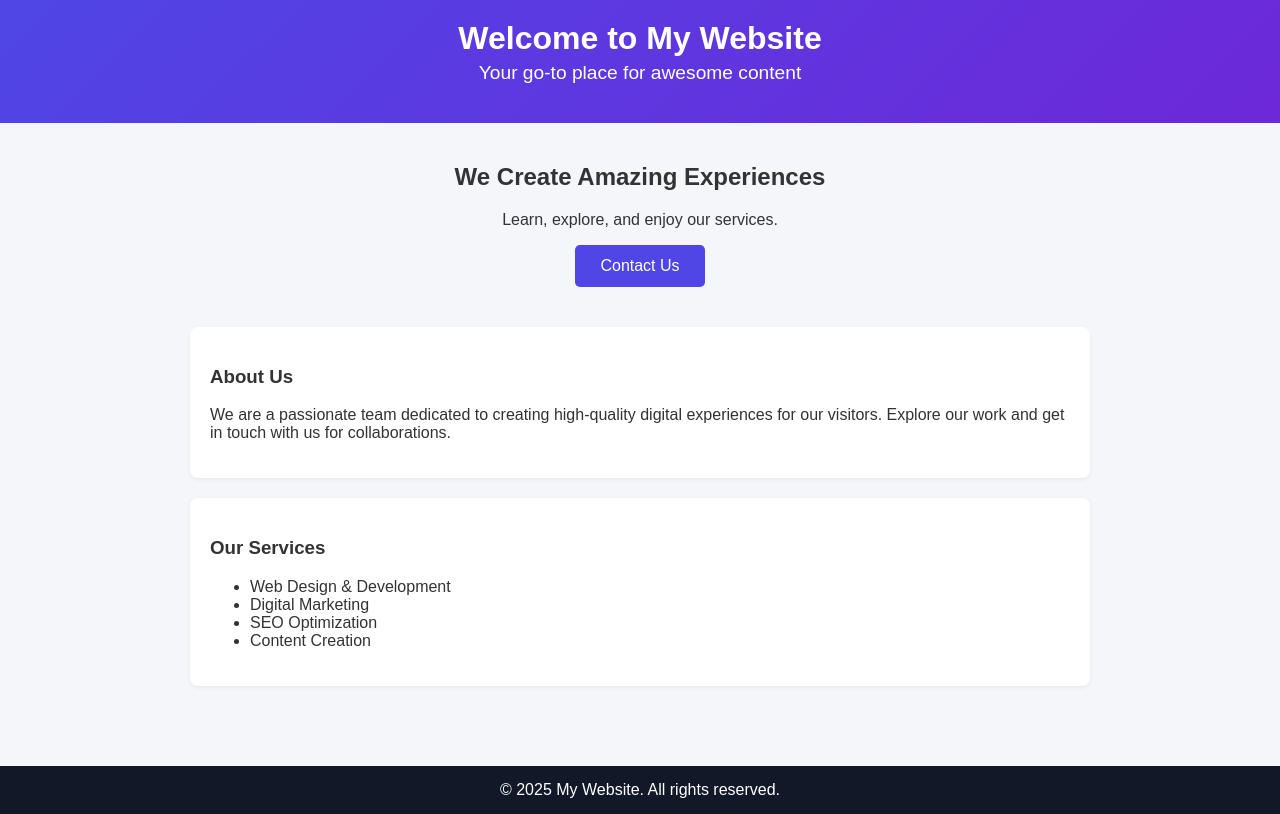
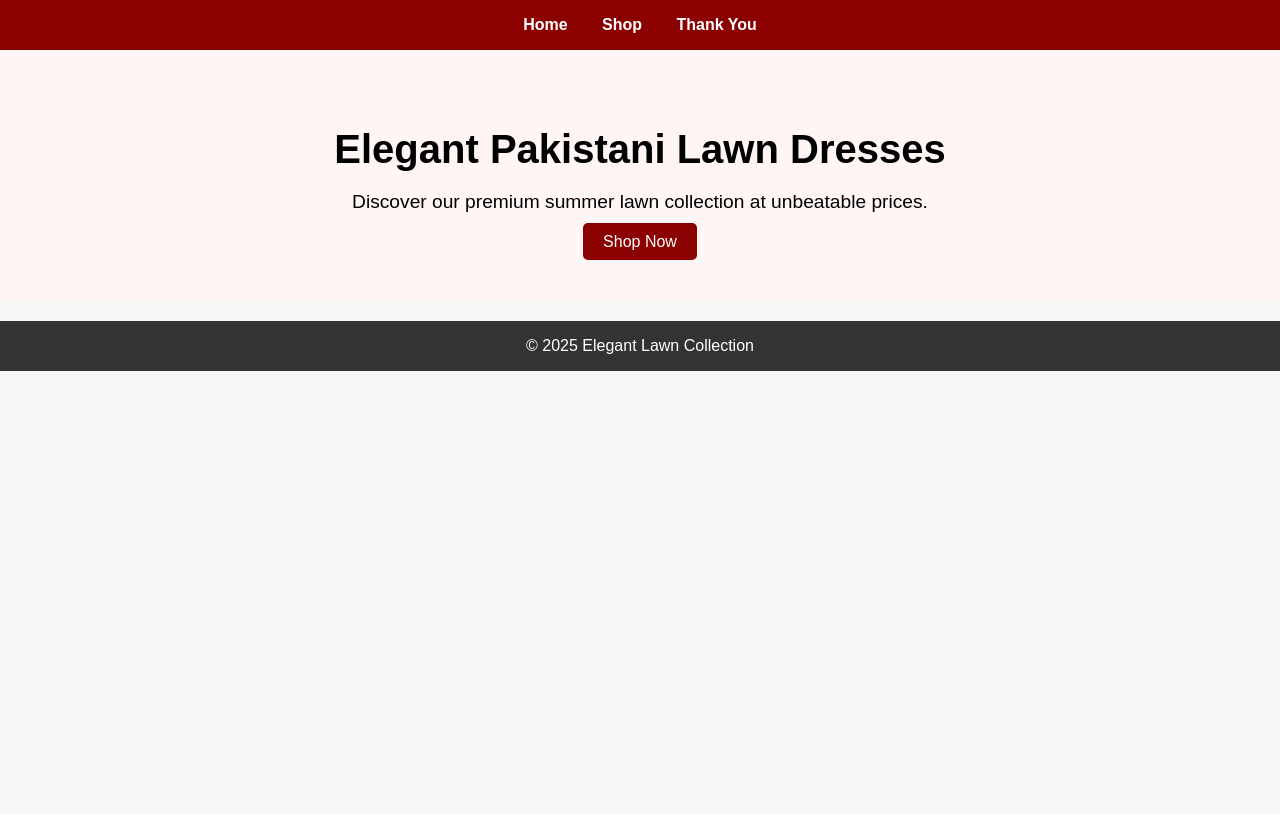
Before and after one commit to mahnurrao/Mahnur, a plain HTML site: page index.html in a window 1280 px wide. Drawn offline with Linux system fonts and the light colour scheme.

Commit message:
Add files via upload

```diff
--- a/index.html
+++ b/index.html
@@ -1,65 +1,18 @@
 <!DOCTYPE html>
 <html lang="en">
 <head>
-  <meta charset="UTF-8" />
-  <meta name="viewport" content="width=device-width, initial-scale=1.0" />
-  <title>My Website</title>
+  <meta charset="UTF-8">
+  <meta name="viewport" content="width=device-width, initial-scale=1.0">
+  <title>Elegant Lawn Collection</title>
   <style>
-    body {
-      margin: 0;
-      font-family: Arial, sans-serif;
-      background-color: #f5f6fa;
-      color: #333;
-    }
-    header {
-      background: linear-gradient(135deg, #4f46e5, #6d28d9);
-      color: white;
-      padding: 20px 0;
-      text-align: center;
-    }
-    header h1 {
-      margin: 0;
-      font-size: 2em;
-    }
-    header p {
-      margin-top: 5px;
-      font-size: 1.2em;
-    }
-    main {
-      padding: 20px;
-      max-width: 900px;
-      margin: auto;
-    }
-    .hero {
-      text-align: center;
-      margin-bottom: 40px;
-    }
-    .hero button {
-      padding: 12px 25px;
-      background-color: #4f46e5;
-      color: white;
-      border: none;
-      border-radius: 5px;
-      font-size: 1em;
-      cursor: pointer;
-    }
-    .hero button:hover {
-      background-color: #4338ca;
-    }
-    .section {
-      background: white;
-      padding: 20px;
-      margin-bottom: 20px;
-      border-radius: 8px;
-      box-shadow: 0 2px 5px rgba(0,0,0,0.05);
-    }
-    footer {
-      background: #111827;
-      color: white;
-      text-align: center;
-      padding: 15px 0;
-      margin-top: 40px;
-    }
+    body { font-family: Arial, sans-serif; margin:0; padding:0; background:#f7f7f7; }
+    header { background:#8B0000; color:white; padding:1em; text-align:center; }
+    nav a { color:white; margin:0 15px; text-decoration:none; font-weight:bold; }
+    .hero { text-align:center; padding:50px 20px; background:#fff5f5; }
+    .hero h1 { font-size:2.5em; margin-bottom:10px; }
+    .hero p { font-size:1.2em; margin-bottom:20px; }
+    .hero a { background:#8B0000; color:white; padding:10px 20px; text-decoration:none; border-radius:5px; }
+    footer { text-align:center; padding:1em; background:#333; color:white; margin-top:20px; }
   </style>
 
   <!-- Meta Pixel Code -->
@@ -72,46 +25,31 @@
     t.src=v;s=b.getElementsByTagName(e)[0];
     s.parentNode.insertBefore(t,s)}(window, document,'script',
     'https://connect.facebook.net/en_US/fbevents.js');
-    fbq('init', 'YOUR_PIXEL_ID_HERE');
+    fbq('init', '24427345723601641';
     fbq('track', 'PageView');
   </script>
   <noscript>
     <img height="1" width="1" style="display:none"
-    src="https://www.facebook.com/tr?id=YOUR_PIXEL_ID_HERE&ev=PageView&noscript=1"/>
+    src="https://www.facebook.com/tr?id=YOUR_PIXEL_ID&ev=PageView&noscript=1"/>
   </noscript>
-  <!-- End Meta Pixel Code -->
 </head>
 <body>
   <header>
-    <h1>Welcome to My Website</h1>
-    <p>Your go-to place for awesome content</p>
+    <nav>
+      <a href="index.html">Home</a>
+      <a href="product.html">Shop</a>
+      <a href="thankyou.html">Thank You</a>
+    </nav>
   </header>
 
-  <main>
-    <section class="hero">
-      <h2>We Create Amazing Experiences</h2>
-      <p>Learn, explore, and enjoy our services.</p>
-      <button id="contactBtn" onclick="fbq('track', 'Contact')">Contact Us</button>
-    </section>
-
-    <section class="section">
-      <h3>About Us</h3>
-      <p>We are a passionate team dedicated to creating high-quality digital experiences for our visitors. Explore our work and get in touch with us for collaborations.</p>
-    </section>
-
-    <section class="section">
-      <h3>Our Services</h3>
-      <ul>
-        <li>Web Design & Development</li>
-        <li>Digital Marketing</li>
-        <li>SEO Optimization</li>
-        <li>Content Creation</li>
-      </ul>
-    </section>
-  </main>
+  <div class="hero">
+    <h1>Elegant Pakistani Lawn Dresses</h1>
+    <p>Discover our premium summer lawn collection at unbeatable prices.</p>
+    <a href="product.html">Shop Now</a>
+  </div>
 
   <footer>
-    &copy; 2025 My Website. All rights reserved.
+    &copy; 2025 Elegant Lawn Collection
   </footer>
 </body>
 </html>
```
Also changed, not shown: product.html (+59 -8 lines), thankyou.html (+40 -7 lines).
